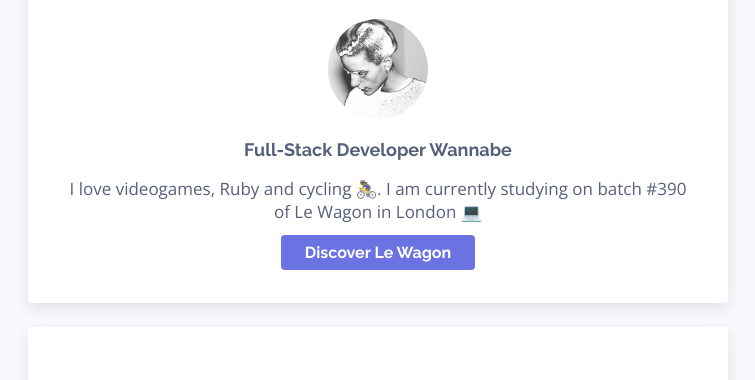
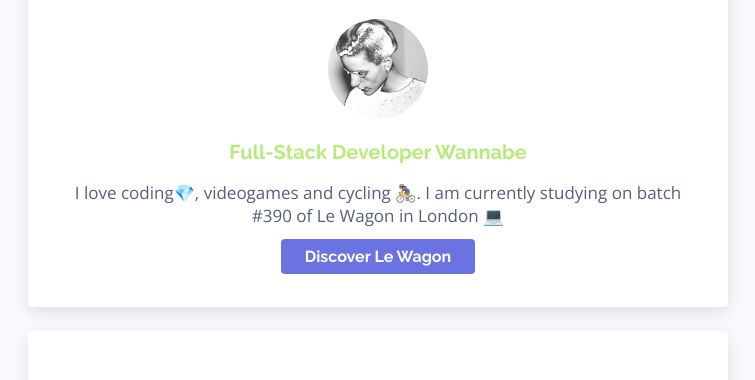
Before and after one commit to CarolinaCapilla/profile, a plain HTML site: page index.html in a window 1280 px wide. Shown: the part 126-506 px from the top of the page, without its empty margins (262-1017 px from the left). Drawn offline with nearby package versions, Linux system fonts and the light colour scheme.

Commit message:
make my profile prettier

```diff
--- a/index.html
+++ b/index.html
@@ -10,12 +10,12 @@
   </head>
   <body>
     <div class="container text-center">
-      <div class="card-white-intro">
+      <div class="card-white">
         <h1>Hello, I'm Carolina 😎</h1>
         <img src="images/profile-fb.jpg" class="img-circle" alt="profile picture">
         <h2>Full-Stack Developer Wannabe</h2>
 
-        <p>I love videogames, Ruby and cycling 🚴‍♀️. I am currently studying on batch #390 of Le Wagon in London 💻 </p>
+        <p>I love coding💎, videogames and cycling 🚴‍♀️. I am currently studying on batch #390 of Le Wagon in London 💻 </p>
 
         <a href="https://www.lewagon.com/" class="btn-blue" target="_blank">Discover Le Wagon</a>
       </div>
```
